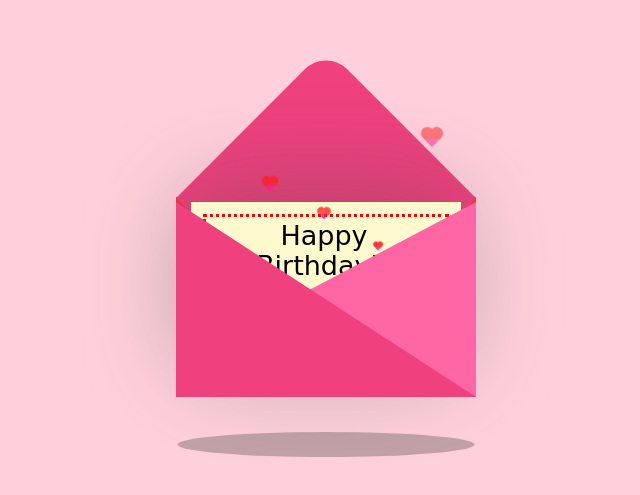
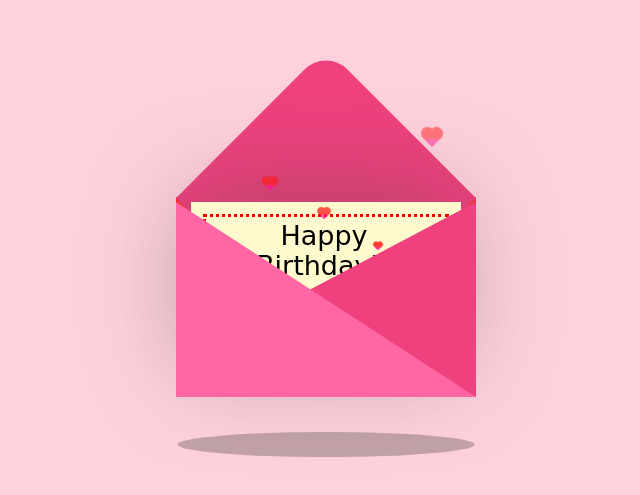
Before and after one commit to Pumitar/happy-birthday-card-main, a plain HTML site: page index.html in a window 1280 px wide. Shown: the part 141-636 px from the top of the page, without its empty margins (314-954 px from the left). Drawn offline with nearby package versions, Linux system fonts and the light colour scheme.

Commit message:
fit: cambio de color

```diff
--- a/style.css
+++ b/style.css
@@ -101,7 +101,7 @@ body {
   }
   .front {
     position: absolute;
-    border-right: 180px solid #FF66A3;
+    border-right: 180px solid #ee417e;
     border-top: 95px solid transparent;
     border-bottom: 100px solid transparent;
     left:120px;
@@ -114,7 +114,7 @@ body {
   .front:before {
     position: absolute;
     content:"";
-    border-left: 300px solid #ee417e;
+    border-left: 300px solid #FF66A3;
     border-top: 195px solid transparent;
     left:-120px;
     top:-95px;
```
